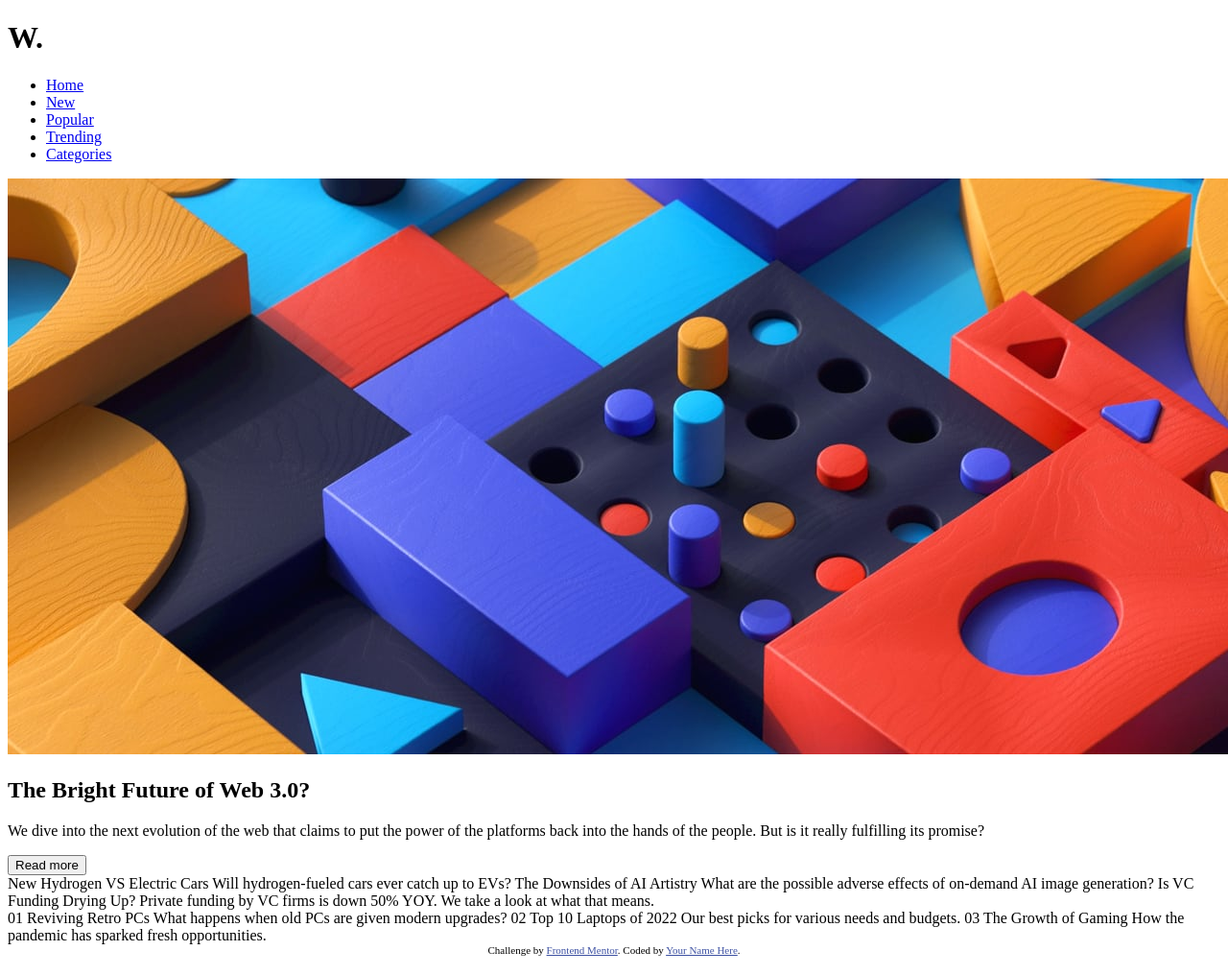
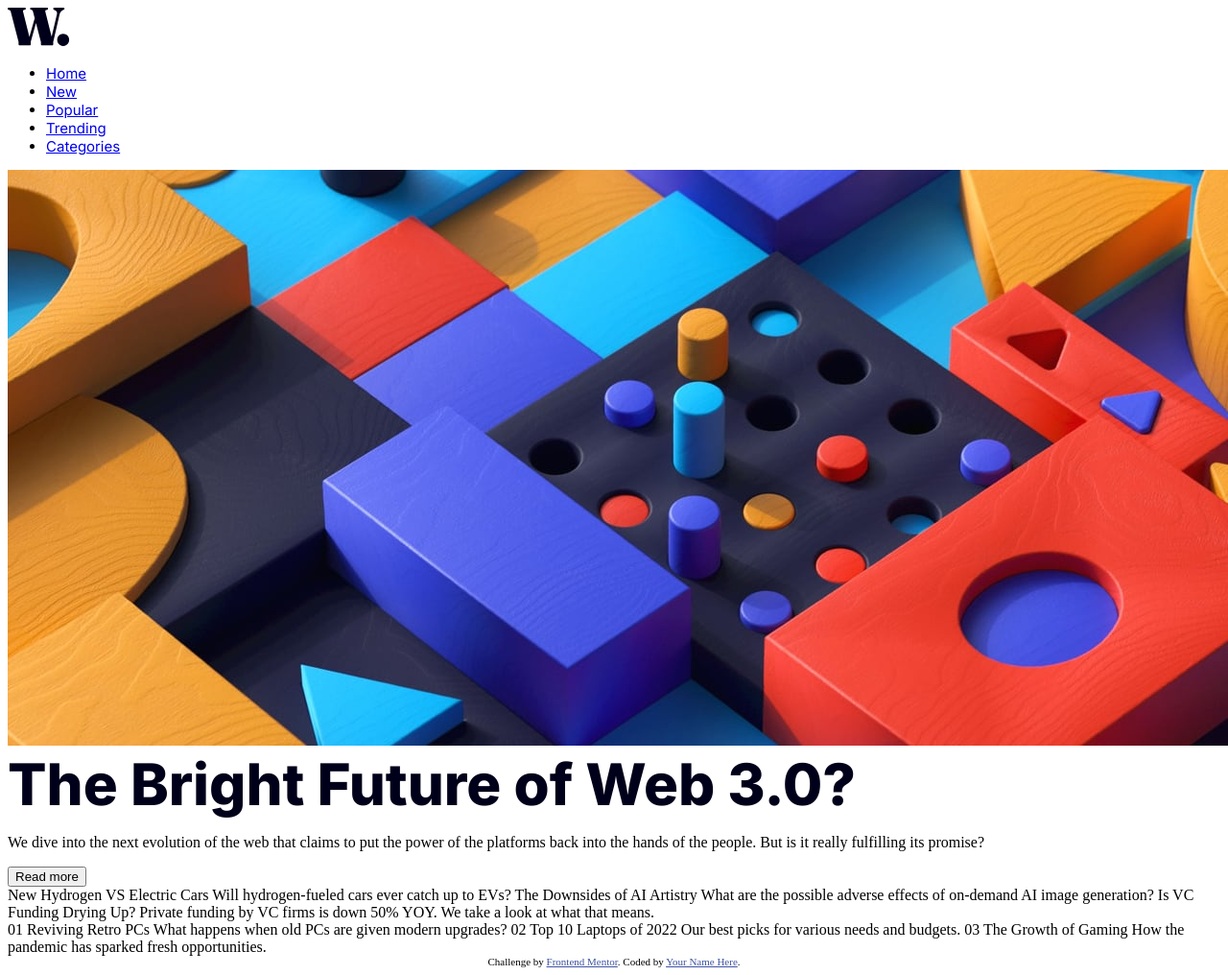
Before and after one commit to YahirDR/News_homepage_JYDR, a plain HTML site: page news-homepage-main/index.html in a window 1280 px wide. Shown: the top 1016 px of the page at 96% size. Drawn offline with Linux system fonts and the light colour scheme.

Commit message:
Se realizo un ajuste en los diseños de los estilos, parece que el titulo es un logo estilo svg

```diff
--- a/news-homepage-main/assets/css/styles.css
+++ b/news-homepage-main/assets/css/styles.css
@@ -1,3 +1,23 @@
 body{
     background-color: white;
+    /* font-family: 'Inter', sans-serif;   font-style: italic; */
 }
+
+h1{
+    font-weight: 800;
+    color: hsl(240, 100%, 5%);
+    font-family: 'Inter', sans-serif;
+    font-size: 60px;
+    margin: 0;
+}
+
+/* Estilos para NAVBAR */
+.navbar{
+    font-family: 'Inter', sans-serif;
+    font-weight: 400;
+    font-size: 15px;
+}
+/* .title_W{
+    font-size: 50px;
+    font-family: 'Inter', sans-serif;
+} */
--- a/news-homepage-main/index.html
+++ b/news-homepage-main/index.html
@@ -3,8 +3,8 @@
 <head>
   <meta charset="UTF-8">
   <meta name="viewport" content="width=device-width, initial-scale=1.0"> <!-- displays site properly based on user's device -->
-
   <link rel="icon" type="image/png" sizes="32x32" href="./assets/images/favicon-32x32.png">
+  <link rel="preconnect" href="https://fonts.gstatic.com" crossorigin> <link href="https://fonts.googleapis.com/css2?family=Inter:wght@400;700;800&display=swap" rel="stylesheet">
   <link rel="stylesheet" href="assets/css/styles.css">
   <title>Frontend Mentor | News homepage</title>
 
@@ -15,10 +15,10 @@
   </style>
 </head>
 <body>
-  <!-- Titulo -->
-  <h1>W.</h1>
   <!-- Seccion de barra de navegación-->
   <nav class="navbar">
+      <!-- Titulo (LOGO W)-->
+    <img src="./assets/images/logo.svg" alt="logo W" class="logoW">
     <ul>
       <li><a href="#">Home</a></li>
       <li><a href="#">New</a></li>
```
